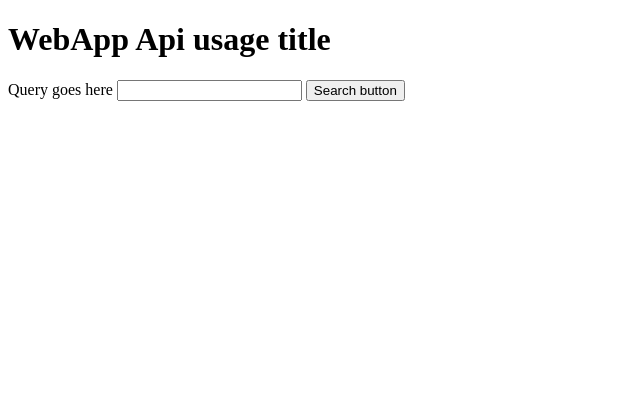
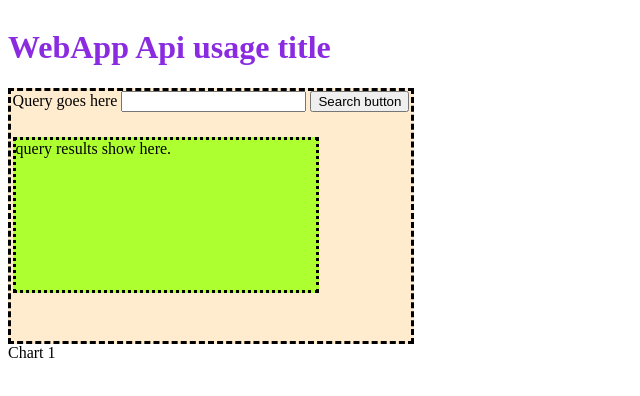
Before and after one commit to Dhokoh/Dhokoh.github.io, a plain HTML site: page APIboard_index.html in a window 1280 px wide. Shown: the whole page, without its empty margins (0-640 px from the left). Drawn offline with Linux system fonts and the light colour scheme.

Commit message:
feat: basic css for layout styling added

```diff
--- /dev/null
+++ b/APIboard_index.css
@@ -0,0 +1,29 @@
+.title_container{
+    color: #8a2be2;
+}
+.global_container{
+    display: grid;
+}
+.queries_holder{
+    border-style: dashed;
+    background-color:#ffebcd;
+    width: 400px;
+    height: 250px;
+    display: flex;
+    justify-content: center;
+    align-content: center;
+}
+.q_resultsholder{
+    border-style: dotted;
+    background-color: #adff2f;
+    width: 300px;
+    height: 150px;
+    margin-top: 25px;
+}
+.chart_holder{
+    margin-top: 25px;
+    border-style: dashed;
+    background-color: #7fffd4;
+    width: 400px;
+    height: 350px;
+}
--- a/APIboard_index.html
+++ b/APIboard_index.html
@@ -4,9 +4,11 @@
     <meta charset="UTF-8">
     <meta http-equiv="X-UA-Compatible" content="IE=edge">
     <meta name="viewport" content="width=device-width, initial-scale=1.0">
+    <link rel="stylesheet" href="APIboard_index.css">
     <title>Proyecto 3 - Uso de APIs</title>
 </head>
 <body>
+    <div class="global_container">
         <div class="title_container">
             <h1>WebApp Api usage title</h1>
         </div>
@@ -15,6 +17,13 @@
                 <label for="q_input">Query goes here</label>
                 <input id="q_input" type="text">
                 <button class="q_searchbutton">Search button</button>
+                <div class="q_resultsholder">
+                    query results show here.
+                </div>
+            </div>
+        </div>
+        <div class="chart_holder1">
+            Chart 1
         </div>
     </div>
 </body>
```
Lines whose indentation alone changed are shown as unchanged.
